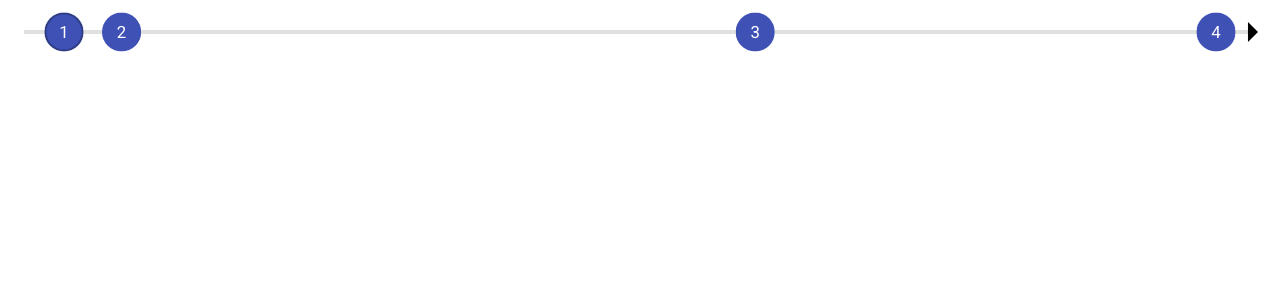
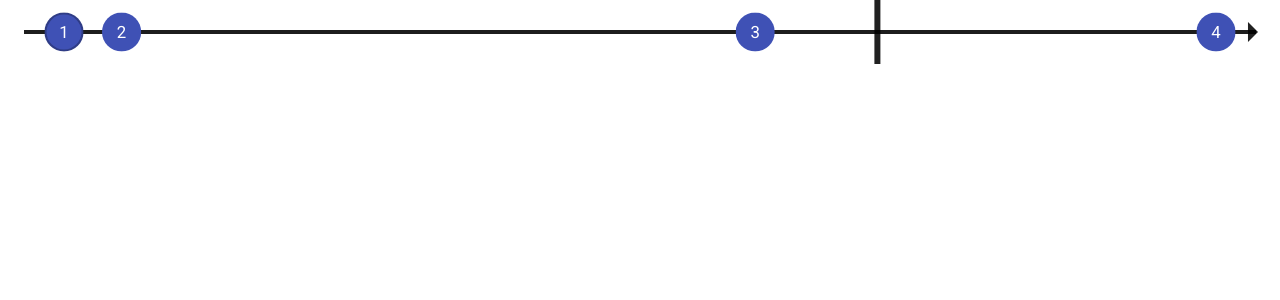
Before and after one commit to RobbyRabbitman/rxp, an Angular app: page / in a window 1280 px wide. Shown: the top 300 px of the page. Built offline with nearby package versions, Linux system fonts and the light colour scheme.

Commit message:
marble graph: colors

```diff
--- a/src/app/ui/ui-marble-graph/ui-marble-graph.component.html
+++ b/src/app/ui/ui-marble-graph/ui-marble-graph.component.html
@@ -1,10 +1,18 @@
 <div class="relative h-full flex flex-col items-stretch justify-center">
+  <div class="!absolute top-0 right-8 bottom-0 left-8 flex items-center">
+    <mat-slider
+      class="end w-full hide-slider-track"
+      [value]="graph?.end"
+      [min]="min"
+      [max]="max"
+    ></mat-slider>
+  </div>
   <div
     class="!absolute top-0 right-8 bottom-0 left-8 flex items-center"
     *ngFor="let marble of graph?.marbles"
   >
     <mat-slider
-      class="marble w-full"
+      class="marble w-full hide-slider-track"
       [appUiMarble]="marble"
       [value]="marble.time"
       [min]="min"
--- a/src/app/ui/ui-marble-graph/ui-marble-graph.component.scss
+++ b/src/app/ui/ui-marble-graph/ui-marble-graph.component.scss
@@ -5,9 +5,6 @@ app-ui-marble-graph {
   @apply block h-16 px-6;
 
   .marble {
-    .mat-slider-track-wrapper {
-      @apply hidden;
-    }
     .mat-slider-thumb {
       @apply flex items-center justify-center h-14 w-14 -right-7 -bottom-7 text-2xl z-20 #{!important};
       background-color: mat.get-color-from-palette($primary) !important;
@@ -15,7 +12,31 @@ app-ui-marble-graph {
     }
   }
 
+  .end {
+    .mat-slider-thumb {
+      @apply h-16 w-1 -bottom-8 rounded-none transform-none #{!important};
+      background-color: mat.get-color-from-palette(
+        $foreground-palette,
+        text
+      ) !important;
+    }
+  }
+
+  .hide-slider-track {
+    .mat-slider-track-wrapper {
+      @apply hidden;
+    }
+  }
+
+  .mat-divider {
+    background-color: mat.get-color-from-palette(
+      $foreground-palette,
+      text
+    ) !important;
+  }
+
   .mat-icon {
     transform: scale(2);
+    color: mat.get-color-from-palette($foreground-palette, text) !important;
   }
 }
--- a/src/styles.scss
+++ b/src/styles.scss
@@ -29,6 +29,9 @@ $theme: mat.define-light-theme(
   )
 );
 
+$foreground-palette: map-get($theme, foreground);
+$background-palette: map-get($theme, background);
+
 // Include theme styles for core and each component used in your app.
 // Alternatively, you can import and @include the theme mixins for each component
 // that you are using.
```
